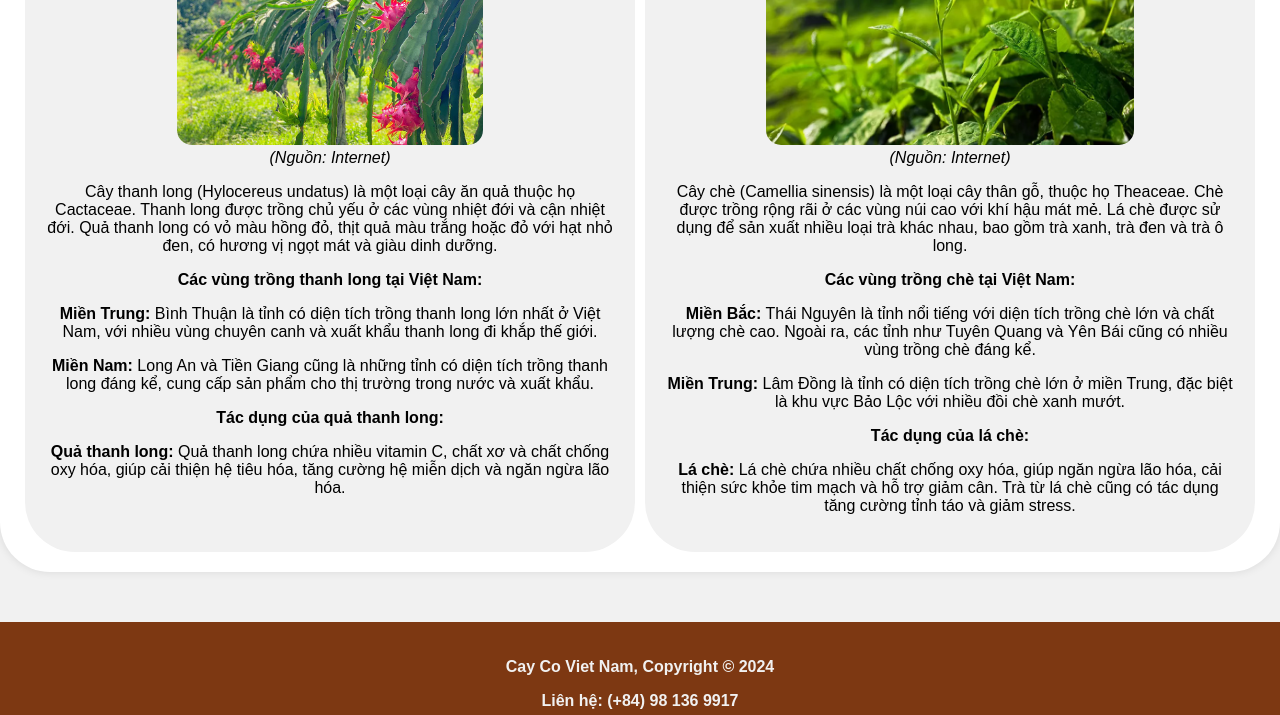
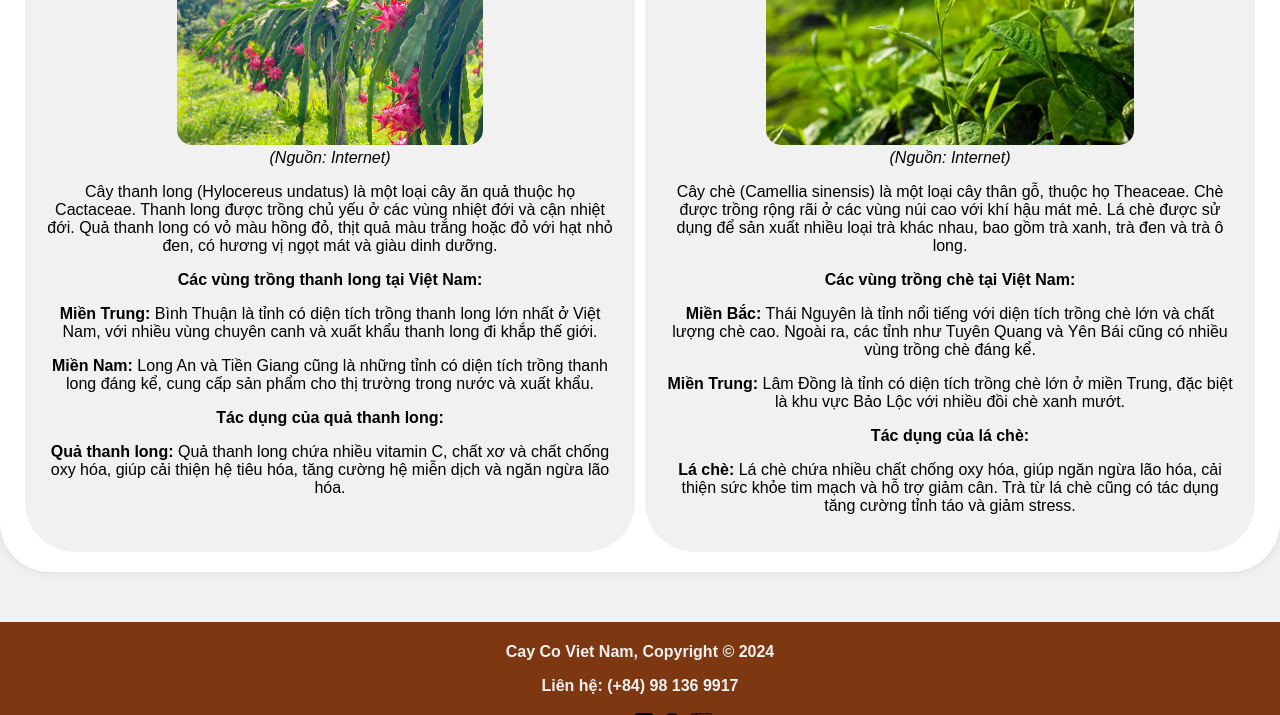
Before and after one commit to dtrungne/thucvatvietnam, a plain HTML site: page index.html in a window 1280 px wide. Shown: the part 1769-2484 px from the top of the page. Drawn offline with Linux system fonts and the light colour scheme.

Commit message:
Update index.html

```diff
--- a/index.html
+++ b/index.html
@@ -101,8 +101,8 @@
         }
 
         footer {
-            padding: 20px;
-            margin-top: 20px;
+            padding: 5px;
+            margin-top: 5px;
             color: #f1f1f1;
             background-color: rgb(125 56 18);
             text-align: center;
```
